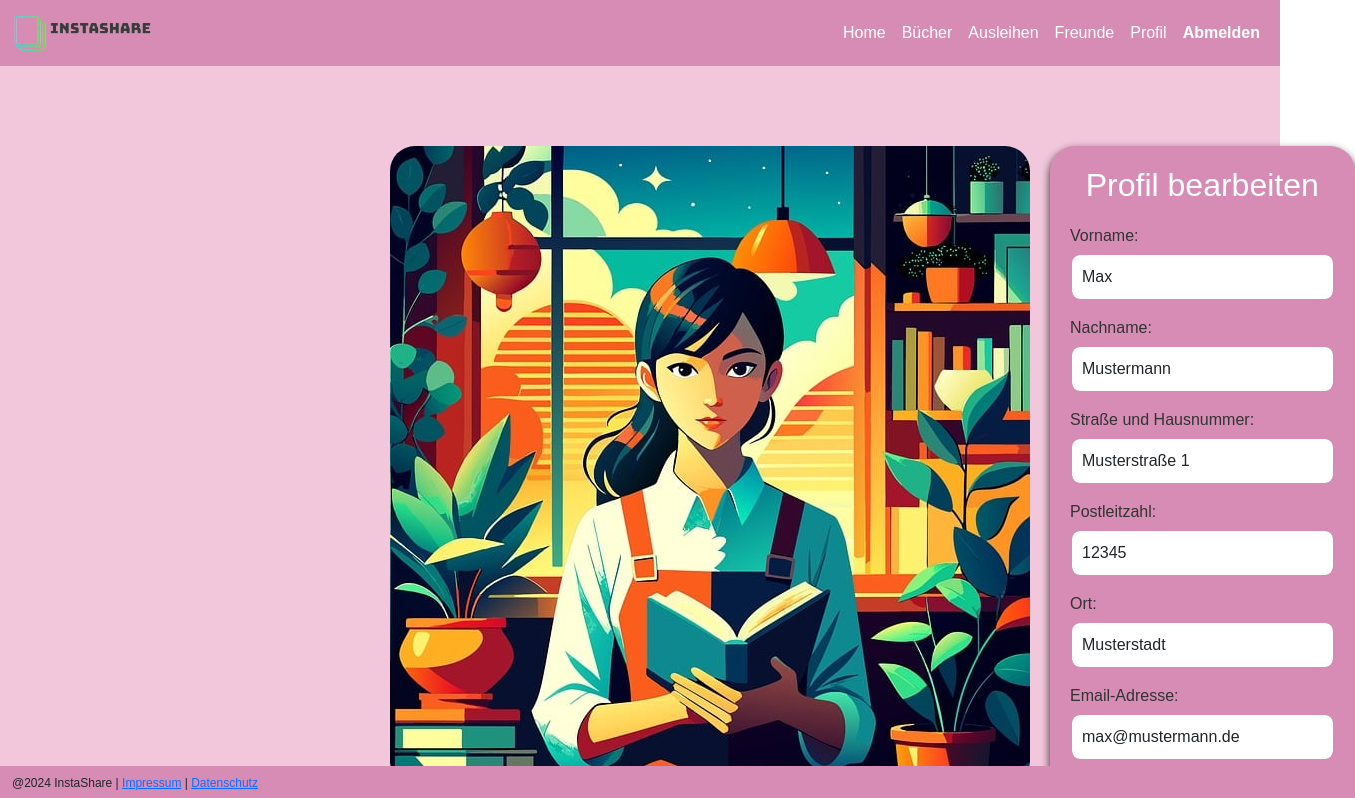
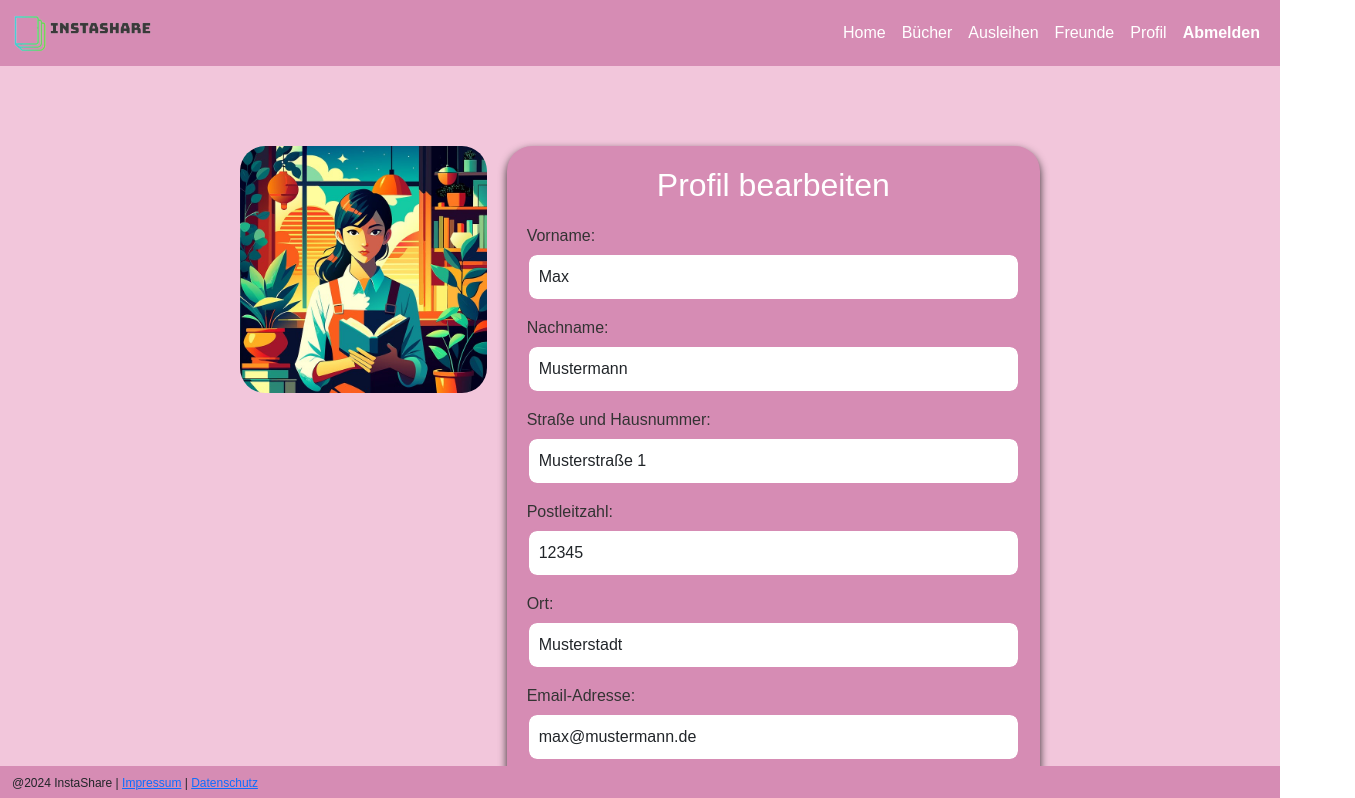
Before and after one commit to Fynia97/Iu_InstaShare_Angular, an Angular app: page /user/bearbeiten in a window 1280 px wide. Shown: the top 798 px of the page, 1355 px wide, since content can reach past the window. Built offline with nearby package versions, Linux system fonts and the light colour scheme; no server answers; sample sign-in values are in the browser's storage.

Commit message:
Verhältnis Bild und Profil-Bearbeiten angepasst.

```diff
--- a/src/app/users/user-edit/user-edit.component.scss
+++ b/src/app/users/user-edit/user-edit.component.scss
@@ -22,37 +22,37 @@ body {
 
 
 .edit-profile-container {
-    max-width: 500px; /* Setzt maximale Breite auf 500px */
+  max-width: 800px; /* Erhöht die maximale Breite für mehr Platz */
     width: 100%;
-    margin: 0 auto; /* Zentriert den Container horizontal */
+    margin: 0 auto;
     display: flex;
-    flex-direction: row; /* Ändert die Richtung der Flexbox auf Reihe */
+    flex-direction: row; /* Beibehalten der horizontalen Anordnung */
     align-items: flex-start; /* Elemente oben ausrichten */
 }
 
 .profile-image-container {
-    flex: 0 0 auto; /* Verhindert, dass das Bild flexibel ist und die Größe beibehält */
+      flex: 1;
     display: flex;
-    justify-content: center; /* Horizontal zentriert */
-    align-items: flex-start; /* Oben ausgerichtet */
-    margin-right: 20px; /* Abstand zwischen Bild und Profilangaben */
+    justify-content: center;
+    align-items: flex-start;
+    margin-right: 20px;
 }
 
 .profile-image {
-    max-width: 100%; /* Bild nimmt maximale Breite des Containers */
+    max-width: 100%;
     height: auto;
     border-radius: 25px;
 }
 
 .profile-details {
-    flex: 1; /* Nimmt den verbleibenden Platz ein */
-    background-color: #d68cb4; /* Hintergrundfarbe des Details Containers */
+    flex: 2;
+    background-color: #d68cb4;
     border-radius: 25px;
     padding: 20px;
     box-shadow: 0 4px 8px rgba(0, 0, 0, 0.8);
     display: flex;
     flex-direction: column;
-    justify-content: space-between; /* Zwischenraum zwischen den Elementen im Container */
+    justify-content: space-between;
 }
 
 .profile-details h2 {
```
